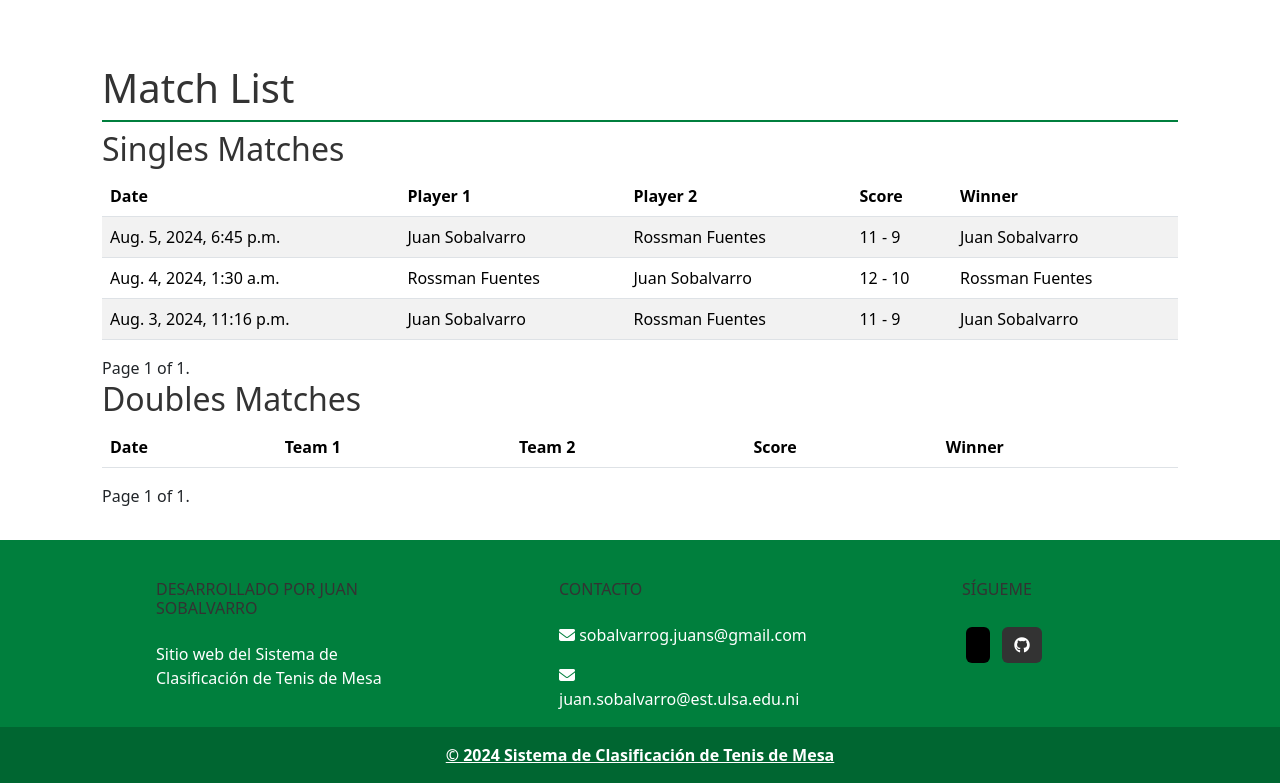
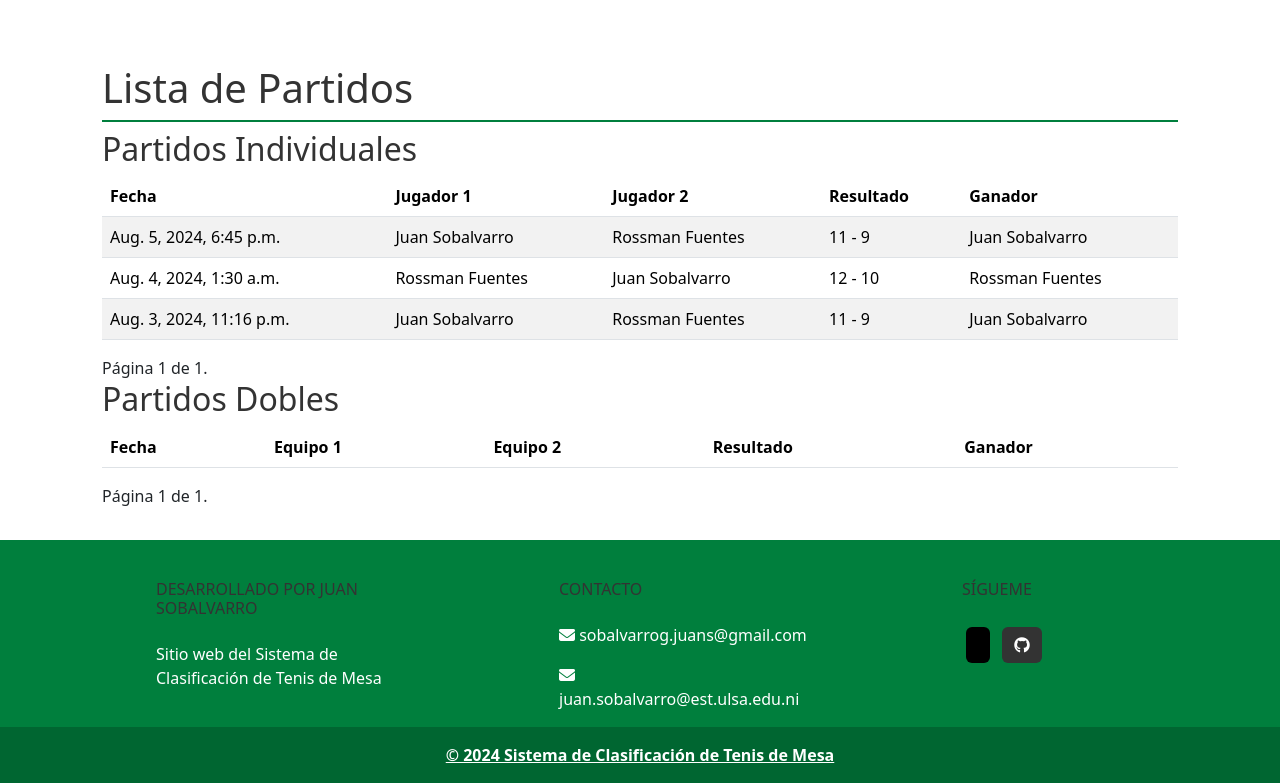
Before and after one commit to JuanSobalvarro/ttranking, a Django app: page /matches/ in a window 1280 px wide. Shown: the part 208-991 px from the top of the page. Run offline with Django 5.2, Linux system fonts and the light colour scheme; data comes from the database, SQL or seed files in the repository; data that the repository does not hold is empty; parts of the project's set-up code (start-up, migrations or seed data) failed here and were passed over.

Commit message:
Translation to spanish html matches

```diff
--- a/ttranking/matches/templates/matches/match_list.html
+++ b/ttranking/matches/templates/matches/match_list.html
@@ -1,17 +1,17 @@
 {% extends 'core/base.html' %}
 
 {% block content %}
-<h1>Match List</h1>
+<h1>Lista de Partidos</h1>
 
-<h2>Singles Matches</h2>
+<h2>Partidos Individuales</h2>
 <table class="table table-striped">
     <thead>
         <tr>
-            <th>Date</th>
-            <th>Player 1</th>
-            <th>Player 2</th>
-            <th>Score</th>
-            <th>Winner</th>
+            <th>Fecha</th>
+            <th>Jugador 1</th>
+            <th>Jugador 2</th>
+            <th>Resultado</th>
+            <th>Ganador</th>
         </tr>
     </thead>
     <tbody>
@@ -30,30 +30,30 @@
 <div class="pagination">
     <span class="step-links">
         {% if singles_matches.has_previous %}
-            <a href="?singles_page=1">&laquo; first</a>
-            <a href="?singles_page={{ singles_matches.previous_page_number }}">previous</a>
+            <a href="?singles_page=1">&laquo; primero</a>
+            <a href="?singles_page={{ singles_matches.previous_page_number }}">anterior</a>
         {% endif %}
 
         <span class="current">
-            Page {{ singles_matches.number }} of {{ singles_matches.paginator.num_pages }}.
+            Página {{ singles_matches.number }} de {{ singles_matches.paginator.num_pages }}.
         </span>
 
         {% if singles_matches.has_next %}
-            <a href="?singles_page={{ singles_matches.next_page_number }}">next</a>
-            <a href="?singles_page={{ singles_matches.paginator.num_pages }}">last &raquo;</a>
+            <a href="?singles_page={{ singles_matches.next_page_number }}">siguiente</a>
+            <a href="?singles_page={{ singles_matches.paginator.num_pages }}">último &raquo;</a>
         {% endif %}
     </span>
 </div>
 
-<h2>Doubles Matches</h2>
+<h2>Partidos Dobles</h2>
 <table class="table table-striped">
     <thead>
         <tr>
-            <th>Date</th>
-            <th>Team 1</th>
-            <th>Team 2</th>
-            <th>Score</th>
-            <th>Winner</th>
+            <th>Fecha</th>
+            <th>Equipo 1</th>
+            <th>Equipo 2</th>
+            <th>Resultado</th>
+            <th>Ganador</th>
         </tr>
     </thead>
     <tbody>
@@ -72,17 +72,17 @@
 <div class="pagination">
     <span class="step-links">
         {% if doubles_matches.has_previous %}
-            <a href="?doubles_page=1">&laquo; first</a>
-            <a href="?doubles_page={{ doubles_matches.previous_page_number }}">previous</a>
+            <a href="?doubles_page=1">&laquo; primero</a>
+            <a href="?doubles_page={{ doubles_matches.previous_page_number }}">anterior</a>
         {% endif %}
 
         <span class="current">
-            Page {{ doubles_matches.number }} of {{ doubles_matches.paginator.num_pages }}.
+            Página {{ doubles_matches.number }} de {{ doubles_matches.paginator.num_pages }}.
         </span>
 
         {% if doubles_matches.has_next %}
-            <a href="?doubles_page={{ doubles_matches.next_page_number }}">next</a>
-            <a href="?doubles_page={{ doubles_matches.paginator.num_pages }}">last &raquo;</a>
+            <a href="?doubles_page={{ doubles_matches.next_page_number }}">siguiente</a>
+            <a href="?doubles_page={{ doubles_matches.paginator.num_pages }}">último &raquo;</a>
         {% endif %}
     </span>
 </div>
```
Also changed, not shown: ttranking/matches/templates/matches/match_detail.html (+22 -22 lines).
